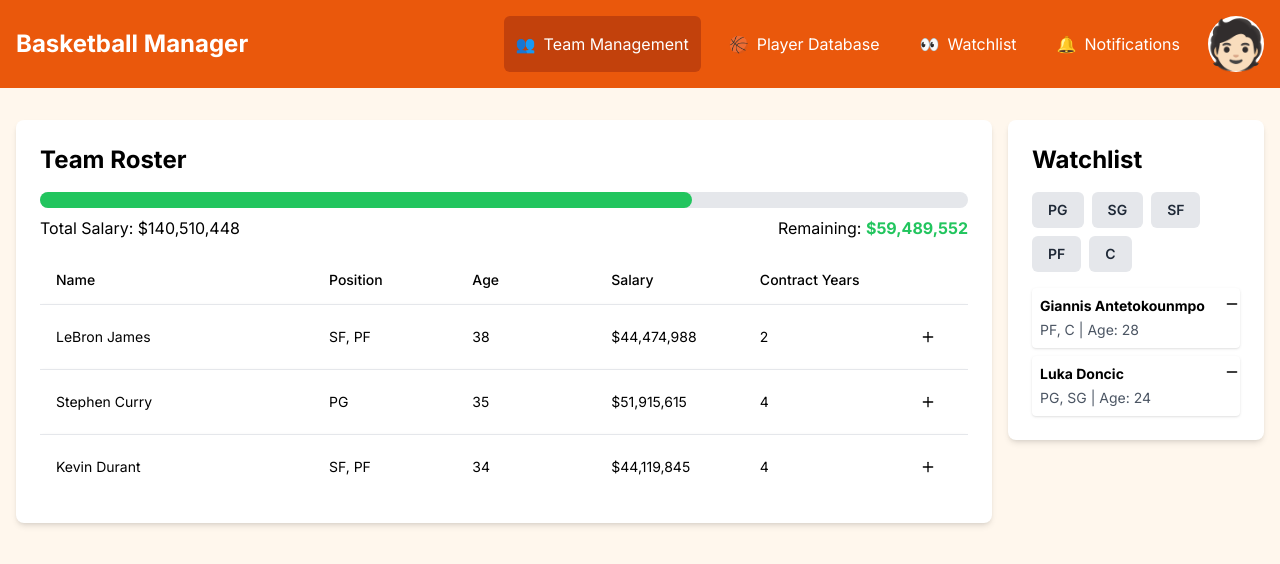
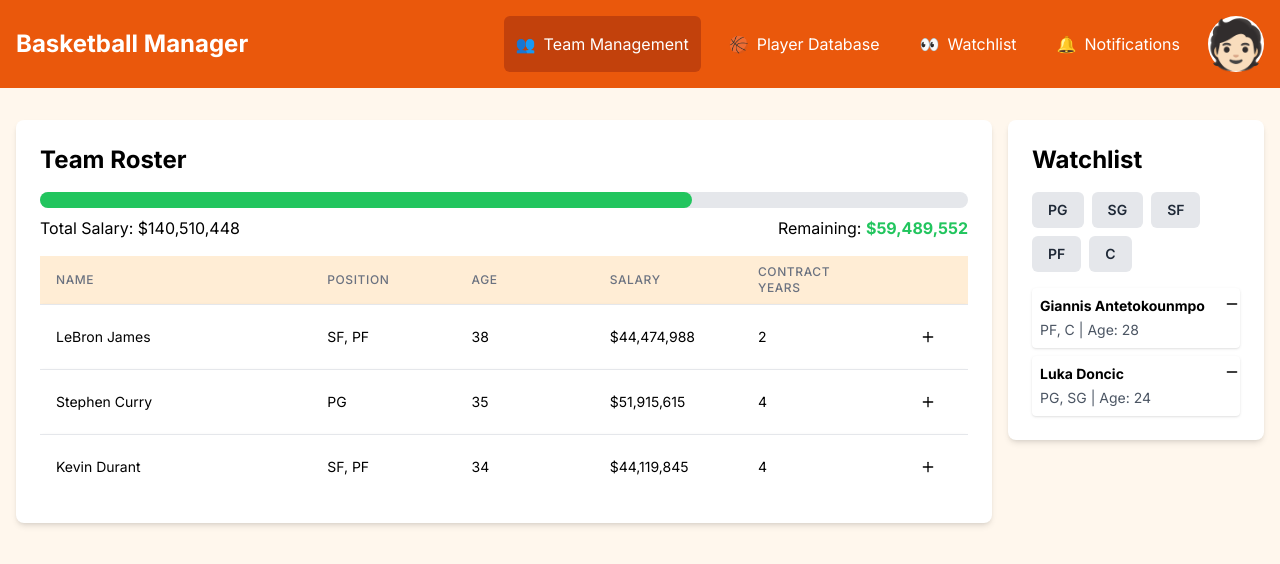
Before and after one commit to qasify/basketball-manager, a Next.js app: page /team-management in a window 1280 px wide. Shown: the top 564 px of the page. Built offline with nearby package versions, Linux system fonts and the light colour scheme.

Commit message:
roaster header background

```diff
--- a/components/Table/index.tsx
+++ b/components/Table/index.tsx
@@ -70,7 +70,7 @@ const TableHead = React.forwardRef<
   <th
     ref={ref}
     className={cn(
-      "h-12 px-4 text-left align-middle font-medium text-muted-foreground [&:has([role=checkbox])]:pr-0",
+      "h-12 px-4 text-left align-middle text-xs font-medium text-gray-500 uppercase tracking-wider [&:has([role=checkbox])]:pr-0",
       className
     )}
     {...props}
--- a/components/TeamManagementCards/RoastercCard.tsx
+++ b/components/TeamManagementCards/RoastercCard.tsx
@@ -97,7 +97,7 @@ const RoasterCard: React.FC<RoasterCardProps> = ({
               className="space-y-2 overflow-hidden"
             >
               <TableHeader>
-                <TableRow>
+                <TableRow className="bg-orange-100">
                   <TableHead
                     className="cursor-pointer w-1/3"
                     onClick={() => handleSort("name")}
@@ -123,7 +123,7 @@ const RoasterCard: React.FC<RoasterCardProps> = ({
                   >
                     Contract Years {sortField === "contractYears" && SortIcon}
                   </TableHead>
-                  <TableHead className="w-0"></TableHead>
+                  <TableHead className="w-0 "></TableHead>
                 </TableRow>
               </TableHeader>
               <TableBody>
```
